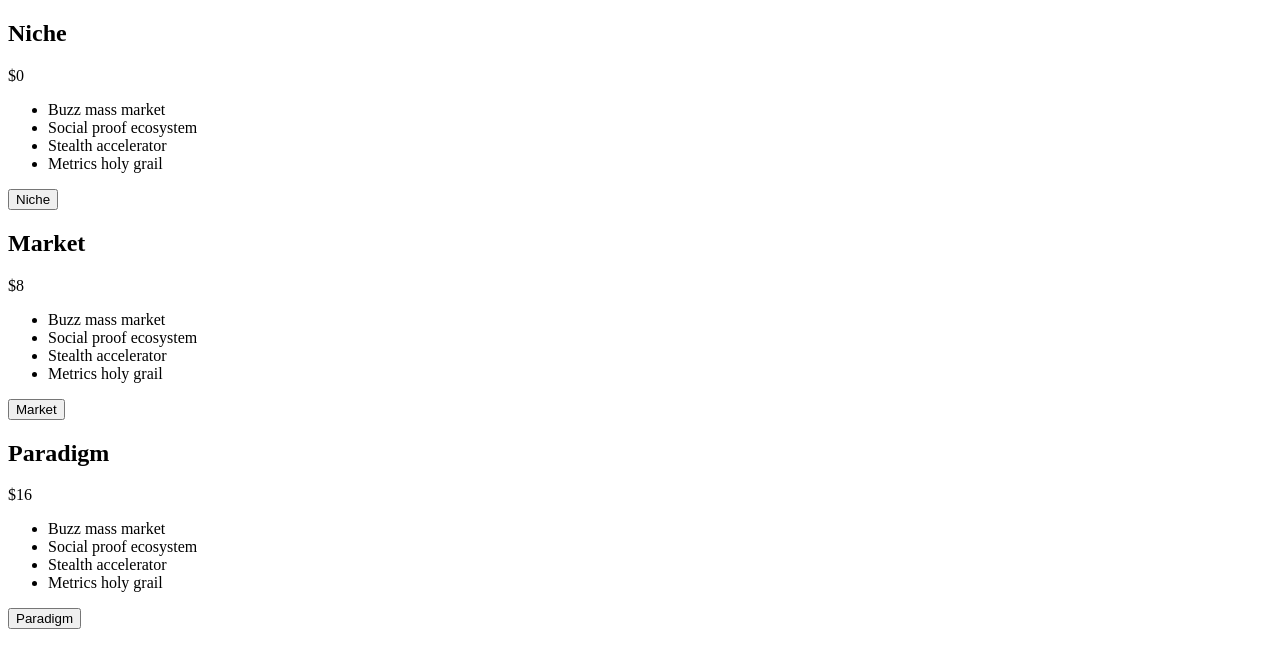
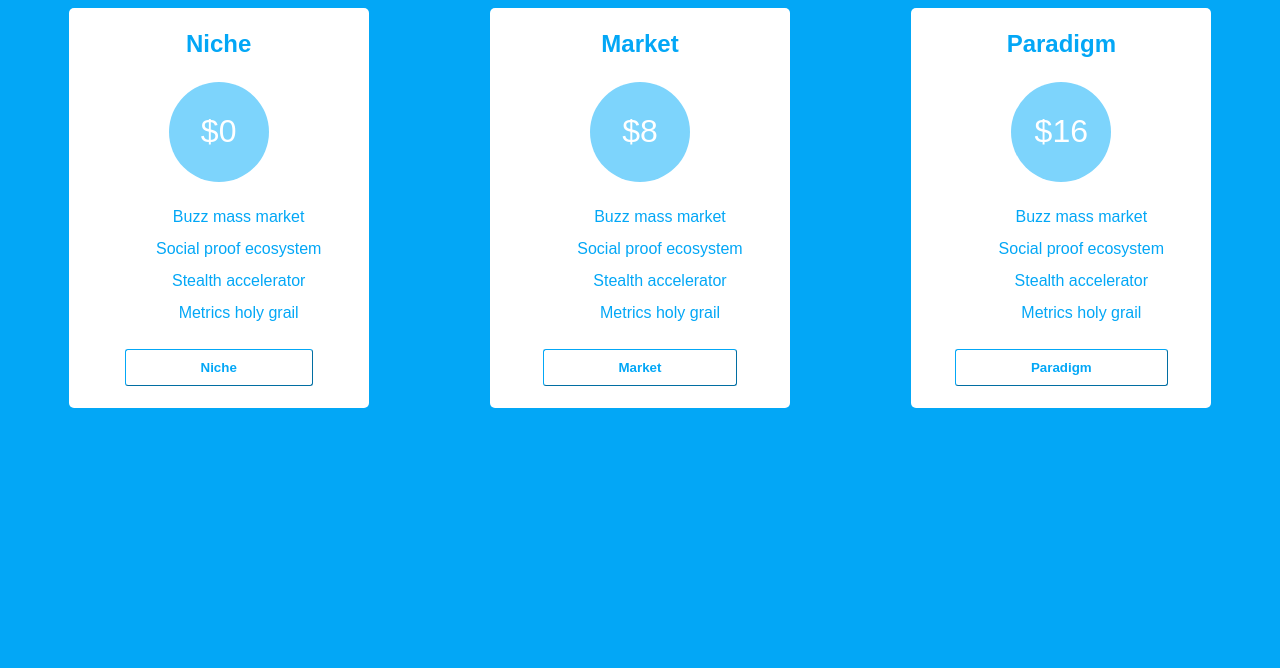
Before and after one commit to tashiad/flex-comp-boilerplate, a plain HTML site: page index.html in a window 1280 px wide. Drawn offline with Linux system fonts and the light colour scheme.

Commit message:
Add initial draft CSS

```diff
--- a/index.html
+++ b/index.html
@@ -13,7 +13,7 @@
     <article class="box">
       <h2>Niche</h2>
       <div class="price">
-        <div>$0</div>
+        <p>$0</p>
       </div>
       <ul class="word-list">
         <li>Buzz mass market</li>
@@ -26,7 +26,7 @@
     <article class="box">
       <h2>Market</h2>
       <div class="price">
-        <div>$8</div>
+        <p>$8</p>
       </div>
       <ul class="word-list">
         <li>Buzz mass market</li>
@@ -39,7 +39,7 @@
     <article class="box">
       <h2>Paradigm</h2>
       <div class="price">
-        <div>$16</div>
+        <p>$16</p>
       </div>
       <ul class="word-list">
         <li>Buzz mass market</li>
--- a/styles.css
+++ b/styles.css
@@ -0,0 +1,56 @@
+body {
+  font-family: sans-serif;
+  background-color: #03A7F6;
+}
+
+.wrapper {
+  display: flex;
+  justify-content: space-around;
+  align-items: center;
+}
+
+.box {
+  background-color: #FFFFFF;
+  display: flex;
+  flex-direction: column;
+  justify-content: space-around;
+  align-items: center;
+  min-width: 300px;
+  min-height: 400px;
+  border-radius: 5px;
+}
+
+h2, li, button {
+  color: #03A7F6;
+  text-align: center;
+}
+
+.word-list {
+  list-style-type: none;
+  line-height: 200%;
+}
+
+p {
+  font-size: 32px;
+}
+
+.price {
+  background-color: #7DD4FC;
+  color: #FFFFFF;
+  border-radius: 50%;
+  width: 100px;
+  height: 100px;
+  display: flex;
+  justify-content: center;
+  align-items: center;
+}
+
+button {
+  background-color: #ffffff;
+  border-color: #03A7F6;
+  border-width: 1px;
+  padding: 10px 25%;
+  margin-bottom: 20px;
+  border-radius: 3px;
+  font-weight: bold;
+}
```
